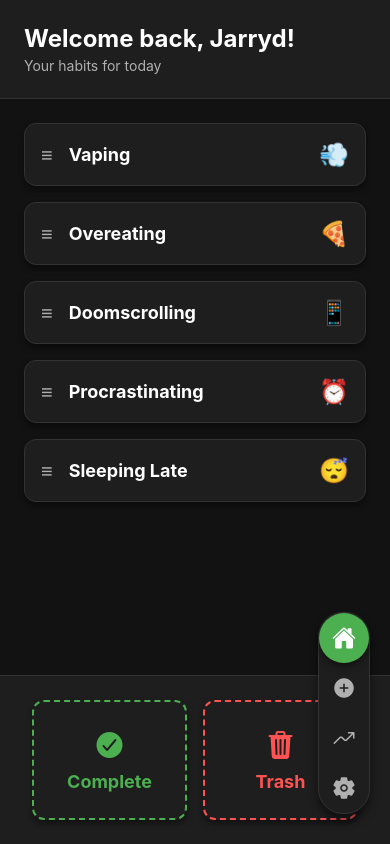
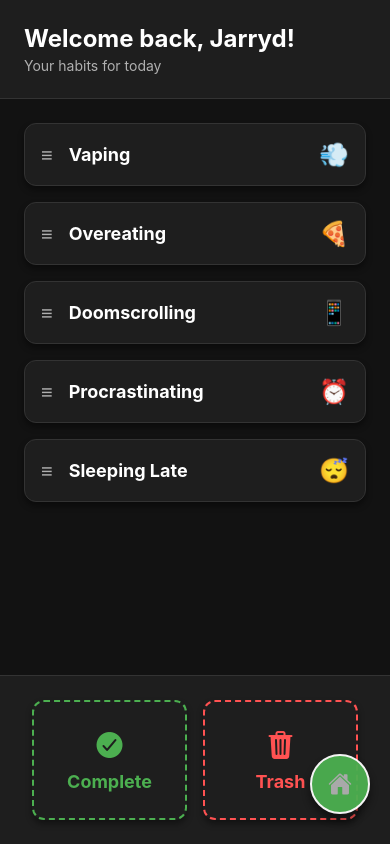
Before and after one commit to Jarryd-Carelse/DV300--Trash-the-habit, a React Native app in the folder TrashTheHabit/: screen /Home in a window 390 px wide. Built offline with nearby package versions, Linux system fonts and the light colour scheme.

Commit message:
Made the Nav circle better

```diff
--- a/TrashTheHabit/src/components/FloatingNavbar.js
+++ b/TrashTheHabit/src/components/FloatingNavbar.js
@@ -1,4 +1,4 @@
-import React from 'react';
+import React, { useState, useEffect } from 'react';
 import { View, TouchableOpacity, StyleSheet, Animated } from 'react-native';
 import { Ionicons } from '@expo/vector-icons';
 import { COLORS, SIZES, SHADOWS } from '../constants/theme';
@@ -6,11 +6,17 @@ import { COLORS, SIZES, SHADOWS } from '../constants/theme';
 const FloatingNavbar = ({
   currentRoute,
   onNavigate,
-  position = 'right' // 'left' or 'right'
+  position = 'right'
 }) => {
+  const [isExpanded, setIsExpanded] = useState(false);
+  const [scaleAnimation] = useState(new Animated.Value(1));
+  const [opacityAnimation] = useState(new Animated.Value(1));
+  const [isVisible, setIsVisible] = useState(true);
+  const [hasInteracted, setHasInteracted] = useState(false);
+
   const navItems = [
     { key: 'Home', icon: 'home', label: 'Home' },
-    { key: 'AddHabit', icon: 'add-circle', label: 'Add' },
+    { key: 'AddHabit', icon: 'add-circle', label: 'Add Habit' },
     { key: 'Progress', icon: 'trending-up', label: 'Progress' },
     { key: 'Settings', icon: 'settings', label: 'Settings' },
   ];
@@ -19,38 +25,193 @@ const FloatingNavbar = ({
     return position === 'left' ? styles.navbarLeft : styles.navbarRight;
   };
 
-  const getItemStyle = (itemKey) => {
-    const isActive = currentRoute === itemKey;
-    return [
-      styles.navItem,
-      isActive && styles.navItemActive,
-    ];
+  const getCurrentScreenIcon = () => {
+    const currentItem = navItems.find(item => item.key === currentRoute);
+    return currentItem ? currentItem.icon : 'home';
   };
 
-  const getIconStyle = (itemKey) => {
-    const isActive = currentRoute === itemKey;
-    return {
-      color: isActive ? COLORS.white : COLORS.textSecondary,
-      fontSize: 24,
-    };
+  // Handle navbar visibility timing
+  useEffect(() => {
+    if (hasInteracted) return; // Don't auto-hide if user has interacted
+
+    const timer = setTimeout(() => {
+      // Start pulsing animation
+      const pulseAnimation = Animated.sequence([
+        Animated.timing(scaleAnimation, {
+          toValue: 1.1,
+          duration: 500,
+          useNativeDriver: true,
+        }),
+        Animated.timing(scaleAnimation, {
+          toValue: 1,
+          duration: 500,
+          useNativeDriver: true,
+        }),
+        Animated.timing(scaleAnimation, {
+          toValue: 1.1,
+          duration: 500,
+          useNativeDriver: true,
+        }),
+        Animated.timing(scaleAnimation, {
+          toValue: 1,
+          duration: 500,
+          useNativeDriver: true,
+        }),
+        Animated.timing(scaleAnimation, {
+          toValue: 1.1,
+          duration: 500,
+          useNativeDriver: true,
+        }),
+        Animated.timing(scaleAnimation, {
+          toValue: 1,
+          duration: 500,
+          useNativeDriver: true,
+        }),
+      ]);
+
+      pulseAnimation.start(() => {
+        // After pulsing, fade to transparent
+        Animated.timing(opacityAnimation, {
+          toValue: 0.3,
+          duration: 1000,
+          useNativeDriver: true,
+        }).start(() => {
+          setIsVisible(false);
+        });
+      });
+    }, 2000); // Start after 2 seconds
+
+    return () => clearTimeout(timer);
+  }, [currentRoute, hasInteracted]);
+
+  const handleToggle = () => {
+    setHasInteracted(true);
+    setIsVisible(true);
+
+    // Reset opacity to full
+    Animated.timing(opacityAnimation, {
+      toValue: 1,
+      duration: 300,
+      useNativeDriver: true,
+    }).start();
+
+    if (isExpanded) {
+      // Collapse
+      Animated.spring(scaleAnimation, {
+        toValue: 1,
+        useNativeDriver: true,
+      }).start();
+    } else {
+      // Expand
+      Animated.spring(scaleAnimation, {
+        toValue: 1.1,
+        useNativeDriver: true,
+      }).start();
+    }
+
+    setIsExpanded(!isExpanded);
   };
 
+  const handleNavigation = (routeName) => {
+    setHasInteracted(true);
+    setIsVisible(true);
+
+    // Reset opacity to full
+    Animated.timing(opacityAnimation, {
+      toValue: 1,
+      duration: 300,
+      useNativeDriver: true,
+    }).start();
+
+    // Collapse navbar after navigation
+    Animated.spring(scaleAnimation, {
+      toValue: 1,
+      useNativeDriver: true,
+    }).start(() => {
+      setIsExpanded(false);
+    });
+
+    onNavigate(routeName);
+  };
+
+  // Reset interaction state when route changes
+  useEffect(() => {
+    setHasInteracted(false);
+    setIsVisible(true);
+    Animated.timing(opacityAnimation, {
+      toValue: 1,
+      duration: 300,
+      useNativeDriver: true,
+    }).start();
+  }, [currentRoute]);
+
   return (
-    <View style={[styles.container, getNavbarStyle()]}>
-      {navItems.map((item, index) => (
+    <Animated.View
+      style={[
+        styles.container,
+        getNavbarStyle(),
+        {
+          opacity: opacityAnimation,
+          transform: [{ scale: scaleAnimation }]
+        }
+      ]}
+    >
+      {/* Collapsed state - small circle with current screen icon */}
+      {!isExpanded && (
         <TouchableOpacity
-          key={item.key}
-          style={getItemStyle(item.key)}
-          onPress={() => onNavigate(item.key)}
+          style={styles.collapsedButton}
+          onPress={handleToggle}
           activeOpacity={0.7}
         >
           <Ionicons
-            name={item.icon}
-            style={getIconStyle(item.key)}
+            name={getCurrentScreenIcon()}
+            size={24}
+            color={COLORS.textSecondary}
           />
         </TouchableOpacity>
-      ))}
-    </View>
+      )}
+
+      {/* Expanded state - full navigation bar */}
+      {isExpanded && (
+        <Animated.View
+          style={[
+            styles.expandedNavbar,
+            { transform: [{ scale: scaleAnimation }] }
+          ]}
+        >
+          {navItems.map((item, index) => (
+            <TouchableOpacity
+              key={item.key}
+              style={[
+                styles.navItem,
+                currentRoute === item.key && styles.navItemActive
+              ]}
+              onPress={() => handleNavigation(item.key)}
+              activeOpacity={0.7}
+            >
+              <Ionicons
+                name={item.icon}
+                size={24}
+                color={currentRoute === item.key ? COLORS.white : COLORS.textSecondary}
+              />
+            </TouchableOpacity>
+          ))}
+
+          {/* Close button */}
+          <TouchableOpacity
+            style={styles.closeButton}
+            onPress={handleToggle}
+            activeOpacity={0.7}
+          >
+            <Ionicons
+              name="close"
+              size={20}
+              color={COLORS.textSecondary}
+            />
+          </TouchableOpacity>
+        </Animated.View>
+      )}
+    </Animated.View>
   );
 };
 
@@ -58,6 +219,27 @@ const styles = StyleSheet.create({
   container: {
     position: 'absolute',
     bottom: 30,
+  },
+  navbarRight: {
+    right: 20,
+  },
+  navbarLeft: {
+    left: 20,
+  },
+  // Collapsed state - small circle
+  collapsedButton: {
+    width: 60,
+    height: 60,
+    borderRadius: 30,
+    backgroundColor: COLORS.primary,
+    alignItems: 'center',
+    justifyContent: 'center',
+    ...SHADOWS.dark,
+    borderWidth: 2,
+    borderColor: COLORS.white,
+  },
+  // Expanded state - full navigation bar
+  expandedNavbar: {
     backgroundColor: COLORS.surface,
     borderRadius: 25,
     paddingVertical: SIZES.sm,
@@ -65,16 +247,10 @@ const styles = StyleSheet.create({
     flexDirection: 'column',
     alignItems: 'center',
     justifyContent: 'space-between',
-    minHeight: 200,
+    minHeight: 250,
     borderWidth: 1,
     borderColor: COLORS.border,
     ...SHADOWS.dark,
-  },
-  navbarRight: {
-    right: 20,
-  },
-  navbarLeft: {
-    left: 20,
   },
   navItem: {
     width: 50,
@@ -89,6 +265,15 @@ const styles = StyleSheet.create({
     backgroundColor: COLORS.primary,
     ...SHADOWS.medium,
   },
+  closeButton: {
+    width: 40,
+    height: 40,
+    borderRadius: 20,
+    alignItems: 'center',
+    justifyContent: 'center',
+    backgroundColor: COLORS.lightGray,
+    marginTop: SIZES.sm,
+  },
 });
 
 export default FloatingNavbar;
--- a/TrashTheHabit/src/screens/AddHabitScreen.js
+++ b/TrashTheHabit/src/screens/AddHabitScreen.js
@@ -10,17 +10,26 @@ import {
 import { SafeAreaView } from 'react-native-safe-area-context';
 import CustomInput from '../components/CustomInput';
 import CustomButton from '../components/CustomButton';
+import FloatingNavbar from '../components/FloatingNavbar';
 import { Ionicons } from '@expo/vector-icons';
 import { COLORS, SIZES, FONTS, SPACING } from '../constants/theme';
-import { getHabitsData, saveHabitsData } from '../utils/storage';
+import { getHabitsData, saveHabitsData, getUserSettings } from '../utils/storage';
 
-const AddHabitScreen = () => {
+const AddHabitScreen = ({ navigation }) => {
   const [habitName, setHabitName] = useState('');
   const [habits, setHabits] = useState([]);
   const [loading, setLoading] = useState(false);
+  const [currentRoute, setCurrentRoute] = useState('AddHabit');
+  const [settings, setSettings] = useState({
+    navbarPosition: 'right',
+    soundEnabled: true,
+    hapticsEnabled: true,
+    notificationsEnabled: true,
+  });
 
   useEffect(() => {
     loadHabits();
+    loadSettings();
   }, []);
 
   const loadHabits = async () => {
@@ -32,6 +41,22 @@ const AddHabitScreen = () => {
     } catch (error) {
       console.error('Error loading habits:', error);
     }
+  };
+
+  const loadSettings = async () => {
+    try {
+      const userSettings = await getUserSettings();
+      if (userSettings) {
+        setSettings(userSettings);
+      }
+    } catch (error) {
+      console.error('Error loading settings:', error);
+    }
+  };
+
+  const handleNavigation = (routeName) => {
+    setCurrentRoute(routeName);
+    navigation.navigate(routeName);
   };
 
   const handleAddHabit = async () => {
@@ -134,6 +159,13 @@ const AddHabitScreen = () => {
           )}
         </View>
       </ScrollView>
+
+      {/* Floating Navigation Bar */}
+      <FloatingNavbar
+        currentRoute={currentRoute}
+        onNavigate={handleNavigation}
+        position={settings.navbarPosition}
+      />
     </SafeAreaView>
   );
 };
--- a/TrashTheHabit/src/screens/HabitScreen.js
+++ b/TrashTheHabit/src/screens/HabitScreen.js
@@ -14,6 +14,7 @@ import { SafeAreaView } from 'react-native-safe-area-context';
 import { Ionicons } from '@expo/vector-icons';
 import { COLORS, SIZES, FONTS, SPACING, SHADOWS } from '../constants/theme';
 import FloatingNavbar from '../components/FloatingNavbar';
+import { getUserSettings } from '../utils/storage';
 
 const { width: screenWidth, height: screenHeight } = Dimensions.get('window');
 
@@ -34,7 +35,27 @@ const HabitScreen = ({ navigation }) => {
   const [activeDropZone, setActiveDropZone] = useState(null);
   const [user] = useState({ name: 'Jarryd' });
   const [currentRoute, setCurrentRoute] = useState('Home');
-  const [navbarPosition, setNavbarPosition] = useState('right');
+  const [settings, setSettings] = useState({
+    navbarPosition: 'right',
+    soundEnabled: true,
+    hapticsEnabled: true,
+    notificationsEnabled: true,
+  });
+
+  useEffect(() => {
+    loadSettings();
+  }, []);
+
+  const loadSettings = async () => {
+    try {
+      const userSettings = await getUserSettings();
+      if (userSettings) {
+        setSettings(userSettings);
+      }
+    } catch (error) {
+      console.error('Error loading settings:', error);
+    }
+  };
 
   const handleNavigation = (routeName) => {
     setCurrentRoute(routeName);
@@ -216,7 +237,7 @@ const HabitScreen = ({ navigation }) => {
       <FloatingNavbar
         currentRoute={currentRoute}
         onNavigate={handleNavigation}
-        position={navbarPosition}
+        position={settings.navbarPosition}
       />
     </SafeAreaView>
   );
--- a/TrashTheHabit/src/screens/ProgressScreen.js
+++ b/TrashTheHabit/src/screens/ProgressScreen.js
@@ -6,15 +6,24 @@ import {
   ScrollView,
 } from 'react-native';
 import { SafeAreaView } from 'react-native-safe-area-context';
+import FloatingNavbar from '../components/FloatingNavbar';
 import { Ionicons } from '@expo/vector-icons';
 import { COLORS, SIZES, FONTS, SPACING } from '../constants/theme';
-import { getProgressData } from '../utils/storage';
+import { getProgressData, getUserSettings } from '../utils/storage';
 
-const ProgressScreen = () => {
+const ProgressScreen = ({ navigation }) => {
   const [progress, setProgress] = useState(null);
+  const [currentRoute, setCurrentRoute] = useState('Progress');
+  const [settings, setSettings] = useState({
+    navbarPosition: 'right',
+    soundEnabled: true,
+    hapticsEnabled: true,
+    notificationsEnabled: true,
+  });
 
   useEffect(() => {
     loadProgress();
+    loadSettings();
   }, []);
 
   const loadProgress = async () => {
@@ -26,6 +35,22 @@ const ProgressScreen = () => {
     } catch (error) {
       console.error('Error loading progress:', error);
     }
+  };
+
+  const loadSettings = async () => {
+    try {
+      const userSettings = await getUserSettings();
+      if (userSettings) {
+        setSettings(userSettings);
+      }
+    } catch (error) {
+      console.error('Error loading settings:', error);
+    }
+  };
+
+  const handleNavigation = (routeName) => {
+    setCurrentRoute(routeName);
+    navigation.navigate(routeName);
   };
 
   const StatCard = ({ title, value, icon, color }) => (
@@ -42,6 +67,13 @@ const ProgressScreen = () => {
     return (
       <SafeAreaView style={styles.container}>
         <Text style={styles.loadingText}>Loading progress...</Text>
+
+        {/* Floating Navigation Bar */}
+        <FloatingNavbar
+          currentRoute={currentRoute}
+          onNavigate={handleNavigation}
+          position={settings.navbarPosition}
+        />
       </SafeAreaView>
     );
   }
@@ -116,6 +148,13 @@ const ProgressScreen = () => {
           </View>
         </View>
       </ScrollView>
+
+      {/* Floating Navigation Bar */}
+      <FloatingNavbar
+        currentRoute={currentRoute}
+        onNavigate={handleNavigation}
+        position={settings.navbarPosition}
+      />
     </SafeAreaView>
   );
 };
--- a/TrashTheHabit/src/screens/SettingsScreen.js
+++ b/TrashTheHabit/src/screens/SettingsScreen.js
@@ -9,6 +9,7 @@ import {
   TouchableOpacity,
 } from 'react-native';
 import { SafeAreaView } from 'react-native-safe-area-context';
+import FloatingNavbar from '../components/FloatingNavbar';
 import { Ionicons } from '@expo/vector-icons';
 import { COLORS, SIZES, FONTS, SPACING } from '../constants/theme';
 import { getUserSettings, saveUserSettings, clearAllData, setLoginStatus } from '../utils/storage';
@@ -20,6 +21,7 @@ const SettingsScreen = ({ navigation }) => {
     hapticsEnabled: true,
     notificationsEnabled: true,
   });
+  const [currentRoute, setCurrentRoute] = useState('Settings');
 
   useEffect(() => {
     loadSettings();
@@ -34,6 +36,11 @@ const SettingsScreen = ({ navigation }) => {
     } catch (error) {
       console.error('Error loading settings:', error);
     }
+  };
+
+  const handleNavigation = (routeName) => {
+    setCurrentRoute(routeName);
+    navigation.navigate(routeName);
   };
 
   const updateSetting = async (key, value) => {
@@ -185,6 +192,13 @@ const SettingsScreen = ({ navigation }) => {
           <Text style={styles.copyrightText}>© 2024 Trash the Habit</Text>
         </View>
       </ScrollView>
+
+      {/* Floating Navigation Bar */}
+      <FloatingNavbar
+        currentRoute={currentRoute}
+        onNavigate={handleNavigation}
+        position={settings.navbarPosition}
+      />
     </SafeAreaView>
   );
 };
```
